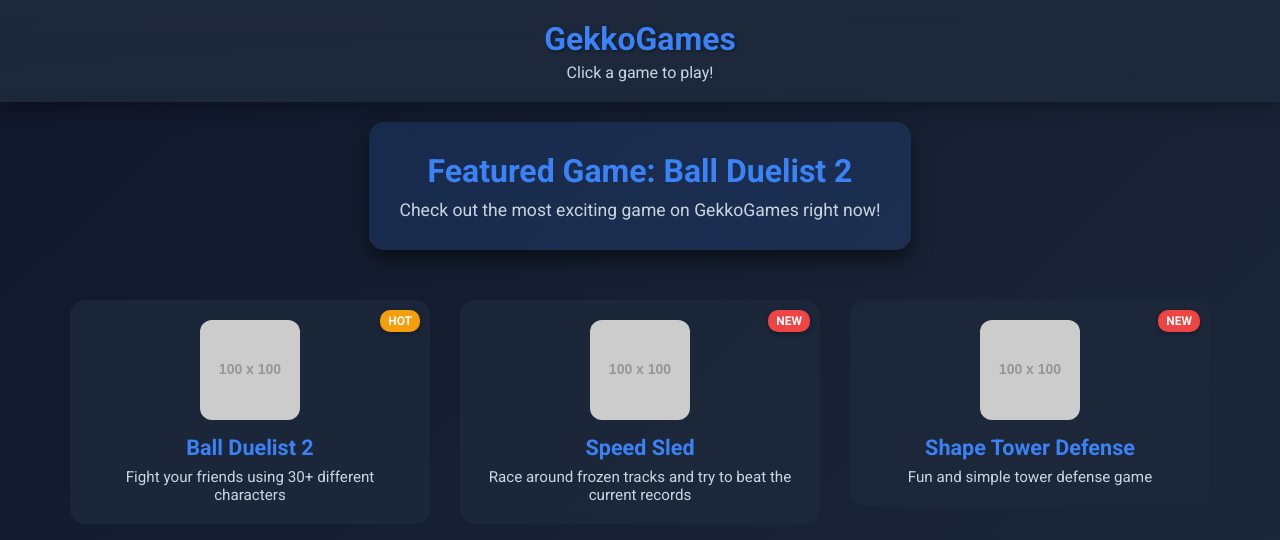
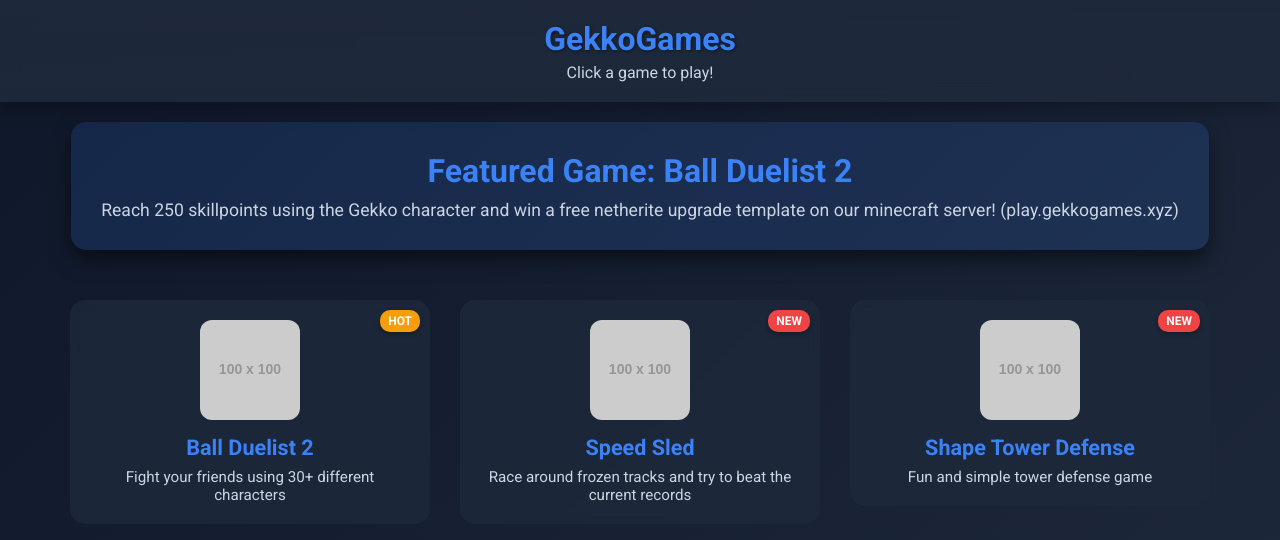
Before and after one commit to migekkoHecker/games, a plain HTML site: page index.html in a window 1280 px wide. Drawn offline with Linux system fonts and the light colour scheme; placeholder pictures from the web are drawn by us.

Commit message:
Update index.html

```diff
--- a/index.html
+++ b/index.html
@@ -55,7 +55,7 @@
   <!-- Featured game banner -->
   <div class="featured" bis_skin_checked="1">
     <h2>Featured Game: Ball Duelist 2</h2>
-    <p>Check out the most exciting game on GekkoGames right now!</p>
+    <p>Reach 250 skillpoints using the Gekko character and win a free netherite upgrade template on our minecraft server! (play.gekkogames.xyz)</p>
   </div>
 
   <div class="main" bis_skin_checked="1">
```
